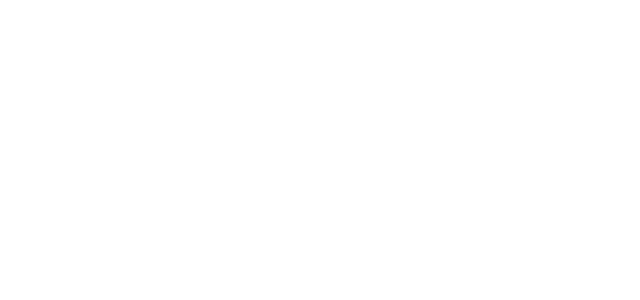
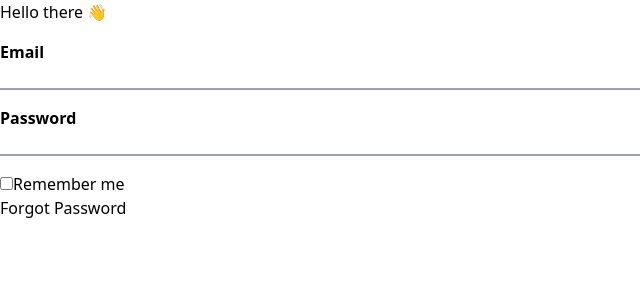
Before and after one commit to smartcollins/quizzico, a React (Create React App) app: page /sign-in in a window 1280 px wide. Shown: the top 300 px of the page, without its empty margins (0-640 px from the left). Built offline with nearby package versions, Linux system fonts and the light colour scheme.

Commit message:
imported Purpose into SignIn

```diff
--- a/src/pages/SignIn.jsx
+++ b/src/pages/SignIn.jsx
@@ -1,9 +1,16 @@
 import React from 'react';
+import Purpose from '../components/Purpose';
 
 
 const SignIn = ()=>{
     return(
-        <div></div>
+        <div>
+            <Purpose
+                txt="Hello there 👋"
+                pass={true}
+                forget={true}
+            />
+        </div>
     )
 }
 
```
